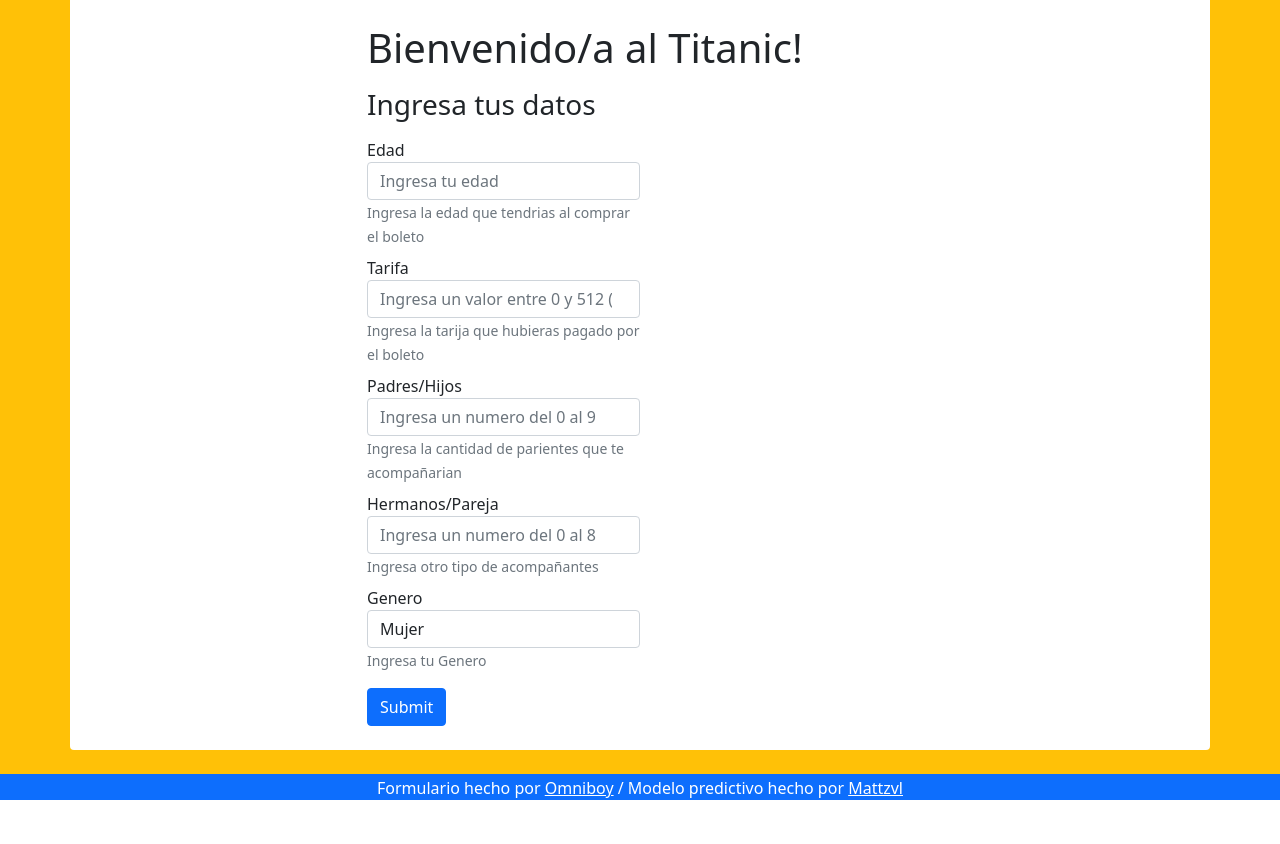
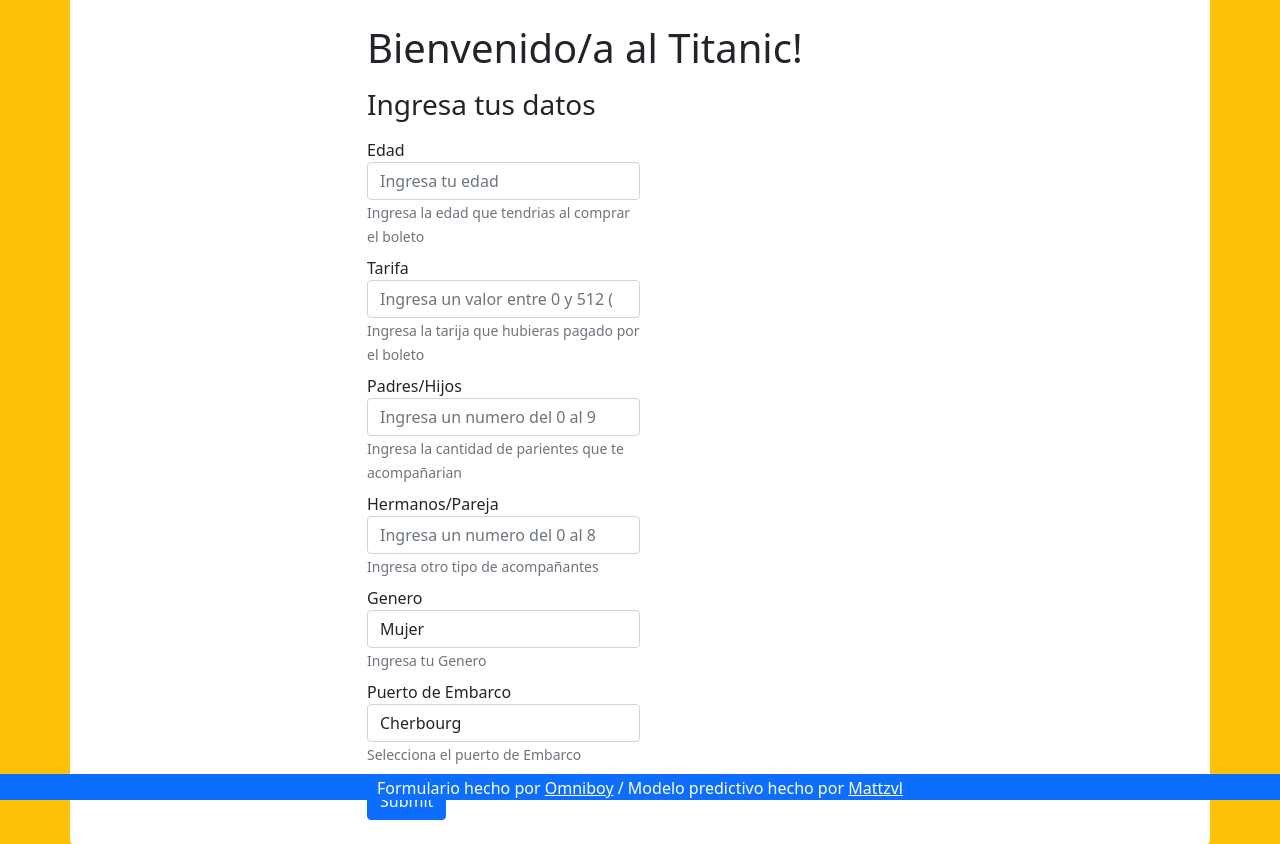
Before and after one commit to omniboyOK/titanic-prediction, a Flask app: page / in a window 1280 px wide. Before the commit the page ends 800 px from the top, so only its background shows below. Run offline with Flask 2, Linux system fonts and the light colour scheme; parts of the project's set-up code (start-up, migrations or seed data) failed here and were passed over; some libraries are stand-ins or nearby versions.

Commit message:
Add Embarked aslo Class

```diff
--- a/app.py
+++ b/app.py
@@ -30,8 +30,11 @@ def predict():
         'Embarked_S': 0,
         'Pclass_2': 0,
         'Pclass_3': 0,
-        'Sex_male': request.args['Sex_male']
+        'Sex_male': request.args['Sex_male'],
+        'Embarked': 'Q',
+        'Class' : 'Tercera'
     }
+    # request.args['Embarked'], no me toma esto cuando lo escribo :/
 
     input = pd.DataFrame.from_dict(input, orient='index').T
 
@@ -40,10 +43,13 @@ def predict():
     model_scaler.clip = False
     input.iloc[:, [0, 1, 2, 3]] = model_scaler.transform(
         input.iloc[:, [0, 1, 2, 3]])
-    # hasta poder reparar lo del genero 1:Masculino 0:Femenino
-    input.iloc[:, 8] = 1
-    print(input.Sex_male)
+    input['Embarked_Q'] = [1 if x == 'Q' else 0 for x in input['Embarked'] ]
+    input['Embarked_S'] = [1 if x == 'S' else 0 for x in input['Embarked'] ]
+    input['Pclass_2'] = [1 if x == 'Segunda' else 0 for x in input['Class'] ]
+    input['Pclass_3'] = [1 if x == 'Tercera' else 0 for x in input['Class'] ]
     print(input)
+    input.drop(['Embarked','Class'], axis=1, inplace = True)
+
     response = model.predict(input)
 
     # print('RESPUESTA', response[0], )
--- a/static/form.js
+++ b/static/form.js
@@ -1,10 +1,10 @@
-function handleSubmit(age, fare, parch, sibSp, Sex_male) {
+function handleSubmit(age, fare, parch, sibSp, Sex_male, embarked) {
   // show loader
   let loader = document.getElementById("loader");
   loader.classList.remove("d-none");
 
   fetch(
-    `/predict?Age=${age}&Fare=${fare}&Parch=${parch}&SibSp=${sibSp}&Sex_male=${Sex_male}`
+    `/predict?Age=${age}&Fare=${fare}&Parch=${parch}&SibSp=${sibSp}&Sex_male=${Sex_male}&Embarked=${embarked}`
   )
     .then((response) => response.json())
     .then((data) => {
--- a/templates/index.html
+++ b/templates/index.html
@@ -26,7 +26,7 @@
             <div class="col-lg-6 align-self-center">
                 <h1 class="mb-3">Bienvenido/a al Titanic!</h1>
                 <h3 class="mb-3">Ingresa tus datos</h3>
-                <form action="javascript:handleSubmit(age.value, fare.value, parch.value, sibSp.value, Sex_male.value)" class="w-50">
+                <form action="javascript:handleSubmit(age.value, fare.value, parch.value, sibSp.value, Sex_male.value, embarked.value)" class="w-50">
                     <div class="form-group mb-2">
                         <label for="age">Edad</label>
                         <input type="number" class="form-control" id="age" aria-describedby="ageHelp"
@@ -63,6 +63,17 @@
                             </select>
                         </div>
                         <small id="sex_maleHelp" class="form-text text-muted">Ingresa tu Genero</small>
+                    </div>
+                    <div class="form-group mb-2">
+                        <label for="embarked">Puerto de Embarco</label>
+                        <div>
+                            <select class="select form-control" id="embarked">
+                                <option value="C" selected>Cherbourg</option>
+                                <option value="S">Queenstown</option>
+                                <option value="Q">Southampton</option>
+                            </select>
+                        </div>
+                        <small id="embarkedHelp" class="form-text text-muted">Selecciona el puerto de Embarco</small>
                     </div>
                     <button type="submit" class="btn btn-primary mt-2">Submit</button>
                 </form>
```
